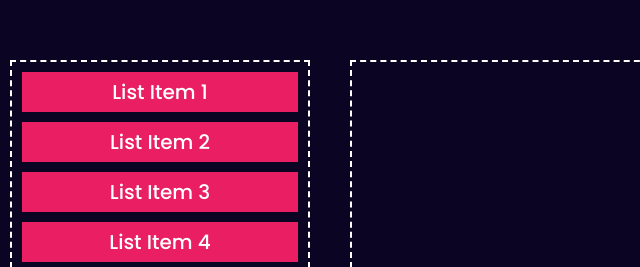
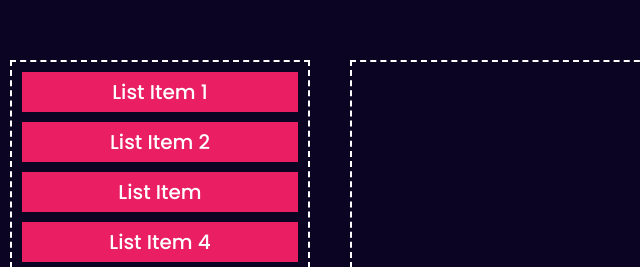
Before and after one commit to pravinApk/drag-drop, a plain HTML site: page index.html in a window 1280 px wide. Shown: the part 140-407 px from the top of the page, 310-950 px from the left. Drawn offline with Linux system fonts and the light colour scheme.

Commit message:
index.html updated

```diff
--- a/index.html
+++ b/index.html
@@ -17,7 +17,7 @@
                 <h1>List Item 2</h1>
             </div>
             <div class="list" draggable="true">
-                <h1>List Item 3</h1>
+                <h1>List Item </h1>
             </div>
             <div class="list" draggable="true">
                 <h1>List Item 4</h1>
```
